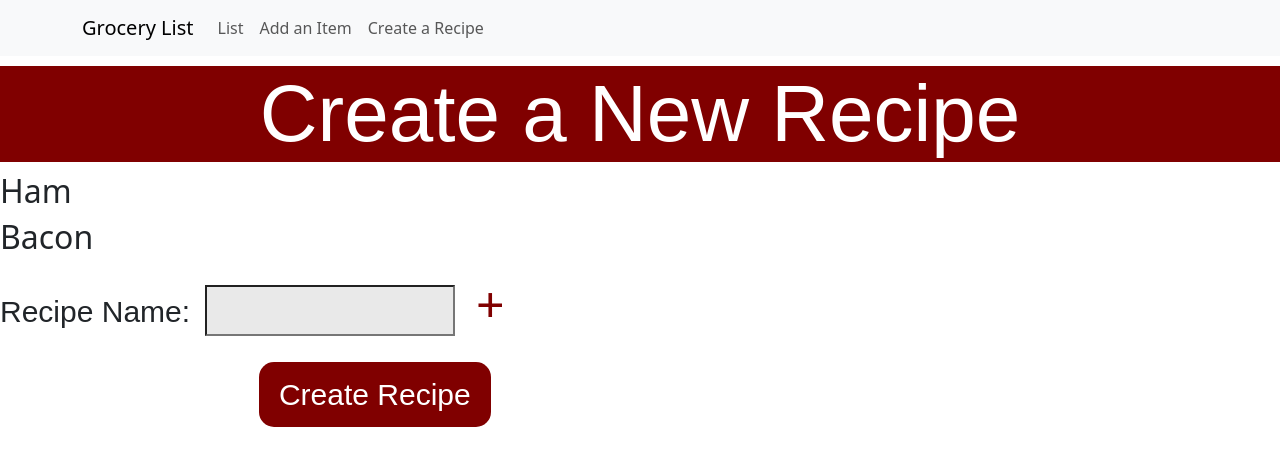
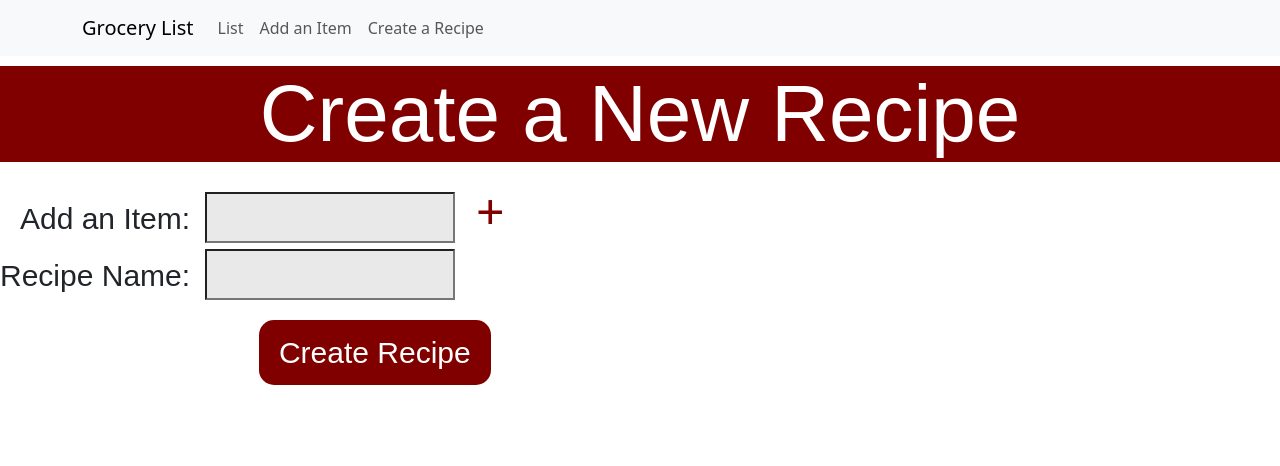
Before and after one commit to cwood23/grocery_list, a React (Create React App) app: page /recipeadd in a window 1280 px wide. Shown: the top 466 px of the page. Built offline with nearby package versions, Linux system fonts and the light colour scheme.

Commit message:
Recipe creation working

```diff
--- a/src/App.css
+++ b/src/App.css
@@ -45,6 +45,15 @@ body {
 
 .delete-btn {
   font-size: 50px;
+  border: none;
+  background-color: transparent;
+  color: maroon;
+  padding: auto;
+  cursor: pointer;
+}
+
+.delete-item-btn {
+  font-size: 30px;
   border: none;
   background-color: transparent;
   color: maroon;
--- a/src/Components/RecipeAdd/RecipeAdd.js
+++ b/src/Components/RecipeAdd/RecipeAdd.js
@@ -5,17 +5,47 @@ import axios from 'axios';
 function RecipeAdd() {
     const [recipeName, setRecipeName] = useState('');
     const [itemName, setItemName] = useState('');
-    const [itemList, setItemList] = useState(['Ham', 'Bacon']);
+    const [itemList, setItemList] = useState([]);
 
-    const handleNameChange = (e) => {
+    const handleItemNameChange = (e) => {
+        setItemName(e.target.value);
+    }
+
+    const handleRecipeNameChange = (e) => {
         setRecipeName(e.target.value);
     }
 
-    const handleCreateRecipe = (e) => {
+    const removeItem = (itemName) => {
+        setItemList(itemList.filter(item => item !== itemName));
+    }
+
+    const addItemToRecipe = async (e) => {
         e.preventDefault();
-        console.log(recipeName);
-        setRecipeName('');
-        setItemName('');
+        try {
+            const response = await axios.get(`/getitembyname?name=${itemName}`);
+            const item = response.data;
+            console.log(item.name);
+            setItemList(prevItemList => [...prevItemList, item.name]);
+            setItemName('');
+        } catch (err) {
+            console.error("Error fetching item.", err);
+        }
+    }
+
+    const handleCreateRecipe = async (e) => {
+        e.preventDefault();
+        try {
+            const response = await axios.post('/createnewrecipe', {
+                name: recipeName,
+                itemNames: itemList
+            })
+            console.log(response);
+            setRecipeName('');
+            setItemName('');
+            setItemList([]);
+        } catch (err) {
+            console.error("Error creating recipe.", err);
+        }
     }
 
     return (
@@ -26,15 +56,21 @@ function RecipeAdd() {
             </div>
             <div>
                 {itemList.map(item => (
-                    <h2>{item}</h2>
+                    <div>
+                        <h2>{item} <button className='delete-item-btn' onClick={() => removeItem(item)}>X</button></h2>
+                    </div>
                 ))}
             </div>
             <form id='newItemForm' className='newItemForm'>
                 <div className='inputs-div'>
                     <div className='input-div'>
+                        <label className='input-label'>Add an Item: </label>
+                        <input className='input-box' type='text' name='name' id='name' value={itemName} required onChange={handleItemNameChange} />
+                        <button className='delete-btn' onClick={addItemToRecipe}>+</button>
+                    </div>
+                    <div className='input-div'>
                         <label className='input-label'>Recipe Name: </label>
-                        <input className='input-box' type='text' name='name' id='name' value={recipeName} required onChange={handleNameChange} />
-                        <button className='delete-btn'>+</button>
+                        <input className='input-box' type='text' name='name' id='name' value={recipeName} required onChange={handleRecipeNameChange} />
                     </div>
                 </div>
                 <div className='btn-div'>
```
